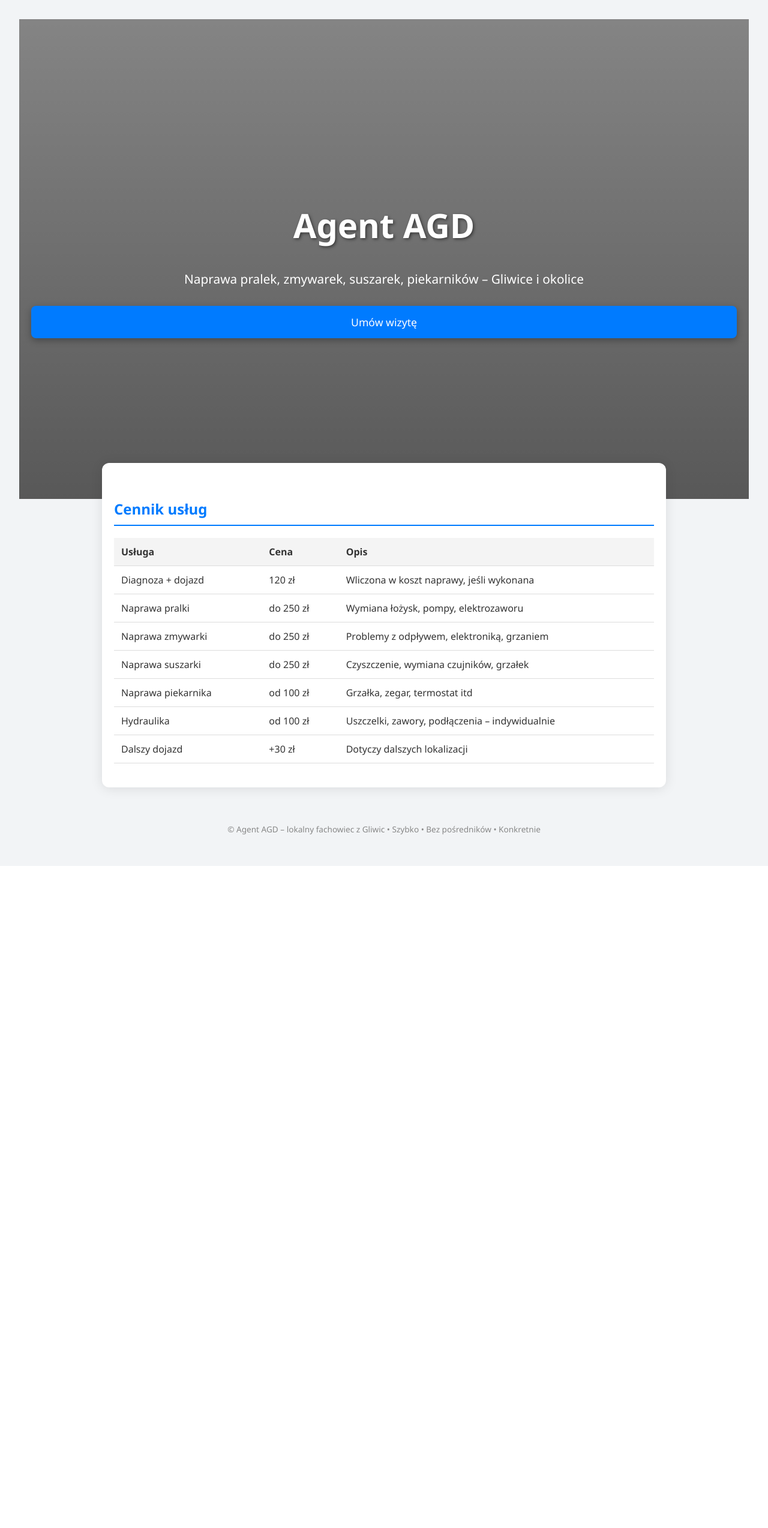
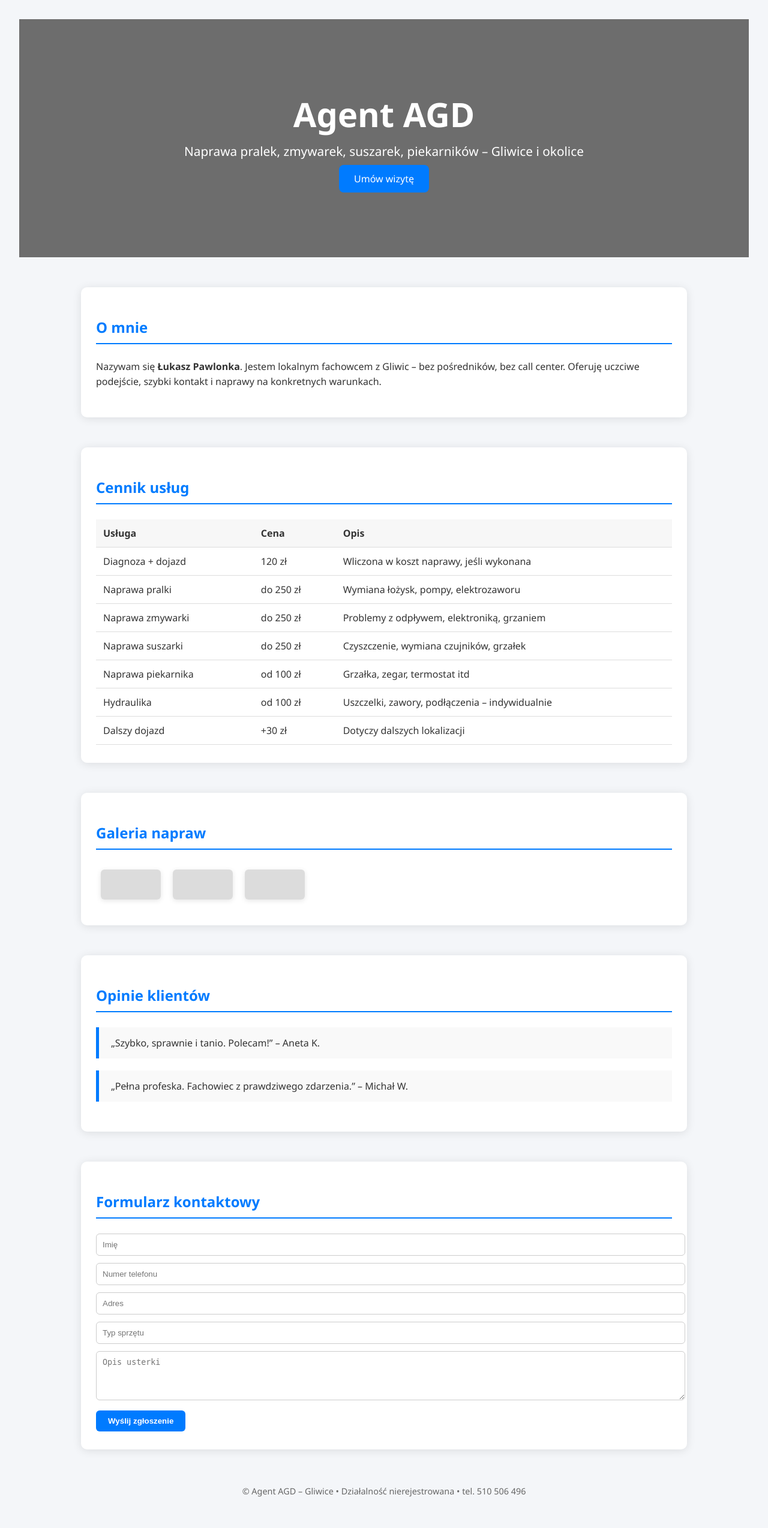
Before and after one commit to LukaszGliwice/agent-agd-panel, a FastAPI app: page / in a window 1280 px wide. Shown: the whole page at 60% size. Before the commit the page ends 1444 px from the top, so only its background shows below. Run offline with FastAPI, Linux system fonts and the light colour scheme.

Commit message:
Add files via upload

```diff
--- a/templates/index.html
+++ b/templates/index.html
@@ -3,89 +3,55 @@
 <html lang="pl">
 <head>
   <meta charset="UTF-8">
-  <title>Agent AGD – Naprawa Gliwice</title>
+  <title>Agent AGD – Naprawa AGD Gliwice</title>
   <meta name="viewport" content="width=device-width, initial-scale=1">
   <link rel="icon" href="/static/favicon.png">
   <link rel="stylesheet" href="/static/style.css">
   <style>
-    body {
-      margin: 0;
-      font-family: 'Segoe UI', sans-serif;
-      background: #f2f4f6;
-      color: #333;
+    body { margin: 0; font-family: 'Segoe UI', sans-serif; background: #f4f6f9; color: #333; }
+    header {
+      background: url('/static/naprawa.jpg') center/cover no-repeat;
+      color: white; padding: 120px 20px; text-align: center;
+      box-shadow: inset 0 0 0 2000px rgba(0,0,0,0.5);
     }
-    .hero {
-      background: linear-gradient(rgba(0,0,0,0.4), rgba(0,0,0,0.6)), url('/static/naprawa.jpg') center/cover no-repeat;
-      height: 100vh;
-      color: white;
-      display: flex;
-      flex-direction: column;
-      justify-content: center;
-      text-align: center;
-      padding: 0 20px;
-    }
-    .hero h1 {
-      font-size: 3.5em;
-      margin-bottom: 0.3em;
-      text-shadow: 2px 2px 5px rgba(0,0,0,0.5);
-    }
-    .hero p {
-      font-size: 1.3em;
-      margin-bottom: 1.5em;
-    }
-    .cta-button {
-      background: #007BFF;
-      color: white;
-      padding: 15px 30px;
-      font-size: 1.1em;
-      border: none;
-      border-radius: 8px;
-      text-decoration: none;
-      box-shadow: 0 4px 12px rgba(0,0,0,0.3);
-    }
-    .section {
-      max-width: 900px;
-      margin: -60px auto 50px;
-      background: white;
-      border-radius: 12px;
-      box-shadow: 0 2px 20px rgba(0,0,0,0.1);
-      padding: 40px 20px;
-    }
-    h2 {
-      color: #007BFF;
-      margin-bottom: 20px;
-      border-bottom: 2px solid #007BFF;
-      padding-bottom: 10px;
-    }
-    table {
-      width: 100%;
-      border-collapse: collapse;
-    }
-    th, td {
-      text-align: left;
-      padding: 12px;
-      border-bottom: 1px solid #ddd;
-    }
-    th {
-      background: #f4f4f4;
-    }
-    footer {
-      text-align: center;
-      font-size: 0.85em;
-      color: #888;
-      margin: 60px 20px 20px;
-    }
+    header h1 { font-size: 3.5em; margin: 0; }
+    header p { font-size: 1.3em; margin-top: 10px; }
+    .btn { background: #007BFF; color: white; padding: 12px 25px; border: none; border-radius: 8px; text-decoration: none; font-size: 1em; }
+
+    .section { max-width: 960px; margin: 50px auto; background: white; border-radius: 10px;
+      box-shadow: 0 2px 15px rgba(0,0,0,0.1); padding: 30px 25px; }
+
+    h2 { color: #007BFF; border-bottom: 2px solid #007BFF; padding-bottom: 10px; margin-bottom: 25px; }
+
+    .cennik table { width: 100%; border-collapse: collapse; }
+    .cennik th, .cennik td { padding: 12px; border-bottom: 1px solid #ddd; text-align: left; }
+    .cennik th { background: #f7f7f7; }
+
+    .o-mnie p { line-height: 1.6; }
+    .galeria img { width: 100px; margin: 8px; border-radius: 6px; box-shadow: 0 2px 8px rgba(0,0,0,0.1); }
+
+    .opinie blockquote { margin: 0 0 20px; background: #f9f9f9; padding: 15px 20px; border-left: 5px solid #007BFF; }
+
+    form input, form textarea { width: 100%; padding: 10px; margin-bottom: 12px; border: 1px solid #ccc; border-radius: 6px; }
+    form button { padding: 10px 20px; background: #007BFF; color: white; border: none; border-radius: 6px; font-weight: bold; }
+
+    footer { text-align: center; font-size: 0.9em; color: #666; margin: 60px 20px 20px; }
   </style>
 </head>
 <body>
 
-<div class="hero">
+<header>
   <h1>Agent AGD</h1>
   <p>Naprawa pralek, zmywarek, suszarek, piekarników – Gliwice i okolice</p>
-  <a href="/formularz" class="cta-button">Umów wizytę</a>
+  <a href="/formularz" class="btn">Umów wizytę</a>
+</header>
+
+<div class="section o-mnie">
+  <h2>O mnie</h2>
+  <p>Nazywam się <strong>Łukasz Pawlonka</strong>. Jestem lokalnym fachowcem z Gliwic – bez pośredników, bez call center. Oferuję uczciwe podejście, szybki kontakt i naprawy na konkretnych warunkach.</p>
 </div>
 
-<div class="section">
+<div class="section cennik">
   <h2>Cennik usług</h2>
   <table>
     <tr><th>Usługa</th><th>Cena</th><th>Opis</th></tr>
@@ -99,8 +65,33 @@
   </table>
 </div>
 
+<div class="section galeria">
+  <h2>Galeria napraw</h2>
+  <img src="/static/naprawa.jpg" alt="Zdjęcie 1">
+  <img src="/static/naprawa.jpg" alt="Zdjęcie 2">
+  <img src="/static/naprawa.jpg" alt="Zdjęcie 3">
+</div>
+
+<div class="section opinie">
+  <h2>Opinie klientów</h2>
+  <blockquote>„Szybko, sprawnie i tanio. Polecam!” – Aneta K.</blockquote>
+  <blockquote>„Pełna profeska. Fachowiec z prawdziwego zdarzenia.” – Michał W.</blockquote>
+</div>
+
+<div class="section">
+  <h2>Formularz kontaktowy</h2>
+  <form method="post" action="/zgloszenie">
+    <input type="text" name="imie" placeholder="Imię" required>
+    <input type="text" name="telefon" placeholder="Numer telefonu" required>
+    <input type="text" name="adres" placeholder="Adres" required>
+    <input type="text" name="sprzet" placeholder="Typ sprzętu" required>
+    <textarea name="opis" rows="4" placeholder="Opis usterki" required></textarea>
+    <button type="submit">Wyślij zgłoszenie</button>
+  </form>
+</div>
+
 <footer>
-  © Agent AGD – lokalny fachowiec z Gliwic • Szybko • Bez pośredników • Konkretnie
+  © Agent AGD – Gliwice • Działalność nierejestrowana • tel. 510 506 496
 </footer>
 
 </body>
```
